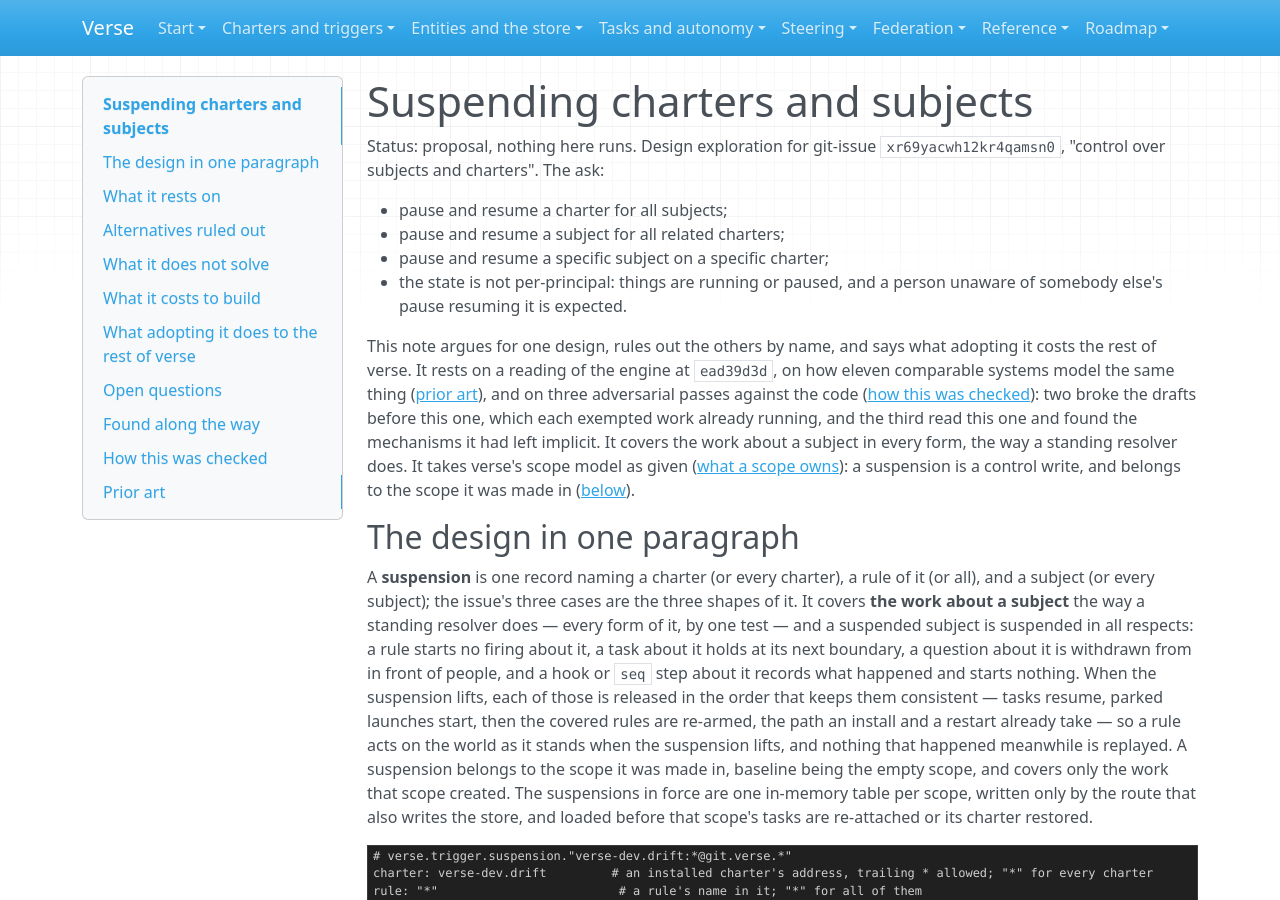
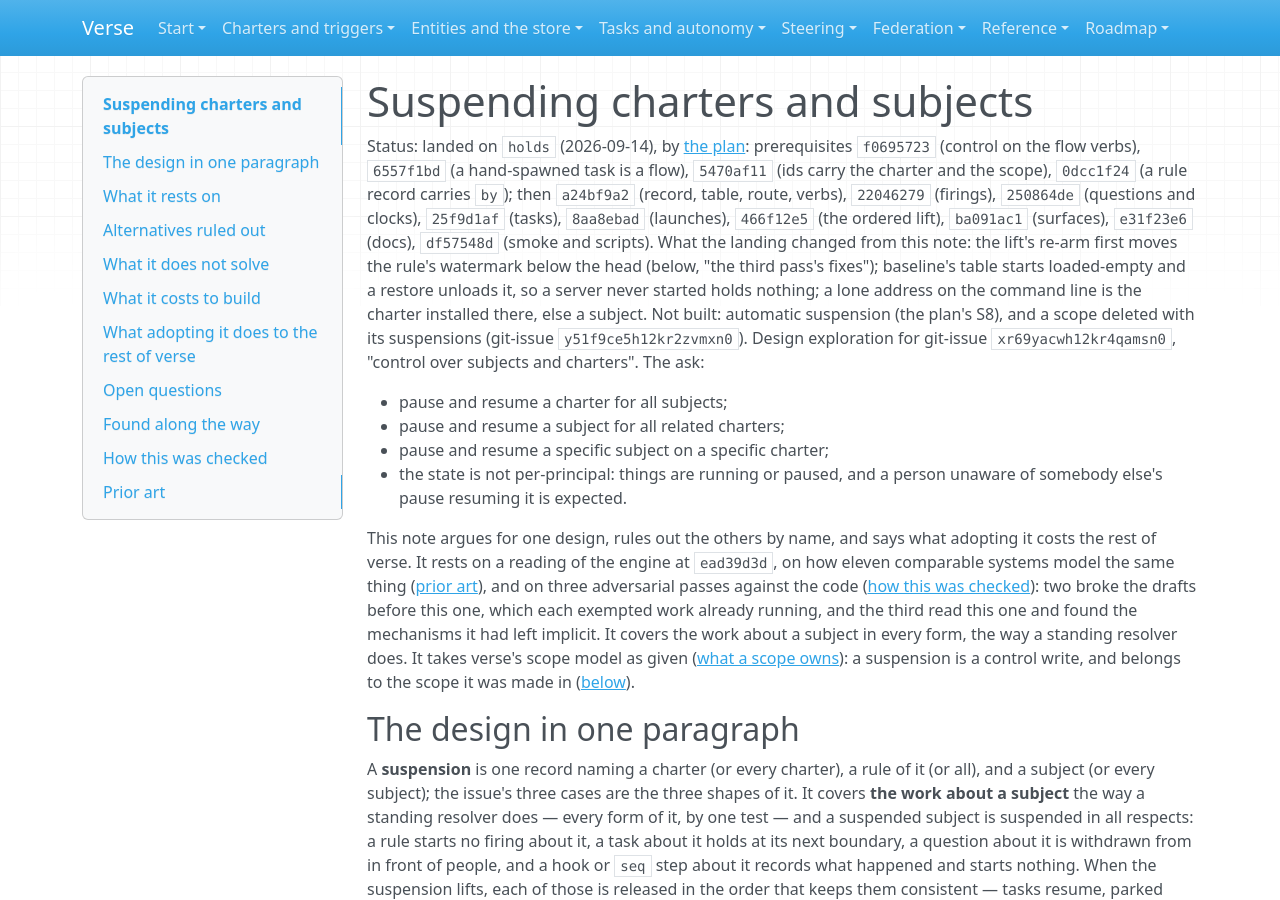
Before and after one commit to signadot/viff, an MkDocs documentation site: the page built from docs/working/suspend.md, in a window 1280 px wide and 900 px high. Built offline with MkDocs 1.6.1, drawn with Linux system fonts in a browser that asks for light colours; some of the changed text lies outside the part shown.

Commit message:
docs/working: suspend has landed, and says what the landing changed
The design's status names the commits, what differed from the note — the re-arm's watermark
rewind, baseline's table starting loaded-empty, a lone address read as a charter first — and
what was not built: automatic suspension, and a scope deleted with its suspensions. The third
pass's unchecked interleavings are marked with what running them found, and the three
found-along-the-way items the prerequisites closed are struck with their commits. The plan's
status points at it.

Co-Authored-By: Claude Opus 5 (1M context) <noreply@anthropic.com>
Claude-Session: https://claude.ai/code/session_016cZj44AuHfm42XfA5hoC6X

```diff
--- a/docs/working/suspend.md
+++ b/docs/working/suspend.md
@@ -1,7 +1,17 @@
 # Suspending charters and subjects
 
-Status: proposal, nothing here runs. Design exploration for git-issue `xr69yacwh12kr4qamsn0`,
-"control over subjects and charters". The ask:
+Status: landed on `holds` (2026-09-14), by [the plan](suspend-plan.md): prerequisites `f0695723`
+(control on the flow verbs), `6557f1bd` (a hand-spawned task is a flow), `5470af11` (ids carry the
+charter and the scope), `0dcc1f24` (a rule record carries `by`); then `a24bf9a2` (record, table,
+route, verbs), `22046279` (firings), `250864de` (questions and clocks), `25f9d1af` (tasks),
+`8aa8ebad` (launches), `466f12e5` (the ordered lift), `ba091ac1` (surfaces), `e31f23e6` (docs),
+`df57548d` (smoke and scripts). What the landing changed from this note: the lift's re-arm first
+moves the rule's watermark below the head (below, "the third pass's fixes"); baseline's table
+starts loaded-empty and a restore unloads it, so a server never started holds nothing; a lone
+address on the command line is the charter installed there, else a subject. Not built: automatic
+suspension (the plan's S8), and a scope deleted with its suspensions (git-issue
+`y51f9ce5h12kr2zvmxn0`). Design exploration for git-issue `xr69yacwh12kr4qamsn0`, "control over
+subjects and charters". The ask:
 
 - pause and resume a charter for all subjects;
 - pause and resume a subject for all related charters;
@@ -591,6 +601,11 @@ anything.
   context withdraws on both and re-poses on only one; that a scope's table load inside the Once
   precedes its first `addTrigger`; and that `at` on a task record survives the mirror's first-write
   replacement across a re-run.
+  *Run at landing, as tests (`466f12e5`).* The draining state refuses the firing, but the
+  interleaving broke the re-arm: the sibling's evaluation moved the rule's watermark to the head the
+  replay arrived at, so the replay was refused and the skipped subject never evaluated. The re-arm
+  now moves the watermark below the head first. The per-pose context and the scope's load order
+  held. `at` on a task record is moot: hooks land, so nothing marks a task record.
 
 ### Surface, to resolve later
 
@@ -610,20 +625,20 @@ Read while working this out, and not fixed here. None was verified by a test exc
 - **A system-installed charter's rules have no owner record**, so the seed's `owner: ["*"]` beneath
   `verse.trigger.rule` appears to reach them, and a system-installed package's address is a node
   where everyone holds `control` (`versed/place.go:38`).
-- **The charter transaction's rollback reinstalls a user's rule as the system store**
-  (`versed/charter.go:771`), so after a failed re-apply the old rule may act as the system.
+- ~~**The charter transaction's rollback reinstalls a user's rule as the system store**
+  (`versed/charter.go:771`), so after a failed re-apply the old rule may act as the system.~~ Closed by `0dcc1f24`.
 - **A hook whose spawn needs a provider selection blocks its engine's reap loop** until somebody
   answers (`engine.go:1654`).
-- The flow routes and the runtime's `/tasks/{id}/pause|resume` still check no `control`; only task
+- ~~The flow routes and the runtime's `/tasks/{id}/pause|resume` still check no `control`; only task
   cancel, say and vector do (`versed/server.go:4543`). The ownership check now precedes `control`
-  wherever `control` is asked.
+  wherever `control` is asked.~~ Closed by `f0695723`.
 - `reconcileTasks` calls `AdoptChain` before the charter is loaded, so a surviving task's hooks may
   never be re-attached at restart.
 - **`ResumeSelections` spawns at startup outside any firing or hook** (`trigger/select.go:282`);
   `spawnHooked` is where every spawn converges.
-- **A firing's question id and spawn id carry neither charter address nor scope**
+- ~~**A firing's question id and spawn id carry neither charter address nor scope**
   (`trigger/trigger_api.go:562`, `:344`), and every engine shares one registry, so same-named rules
-  in two engines about one subject share a question.
+  in two engines about one subject share a question.~~ Closed by `5470af11`.
 - **A subtree watch's seed replay carries the store head**, not the slice's last commit — confirmed
   by a throwaway test in the third pass — so a rule armed after unrelated writes sees its backlog at
   a revision above anything it evaluated.
```
Also changed, not shown: docs/working/suspend-plan.md (+3 -1 lines).
